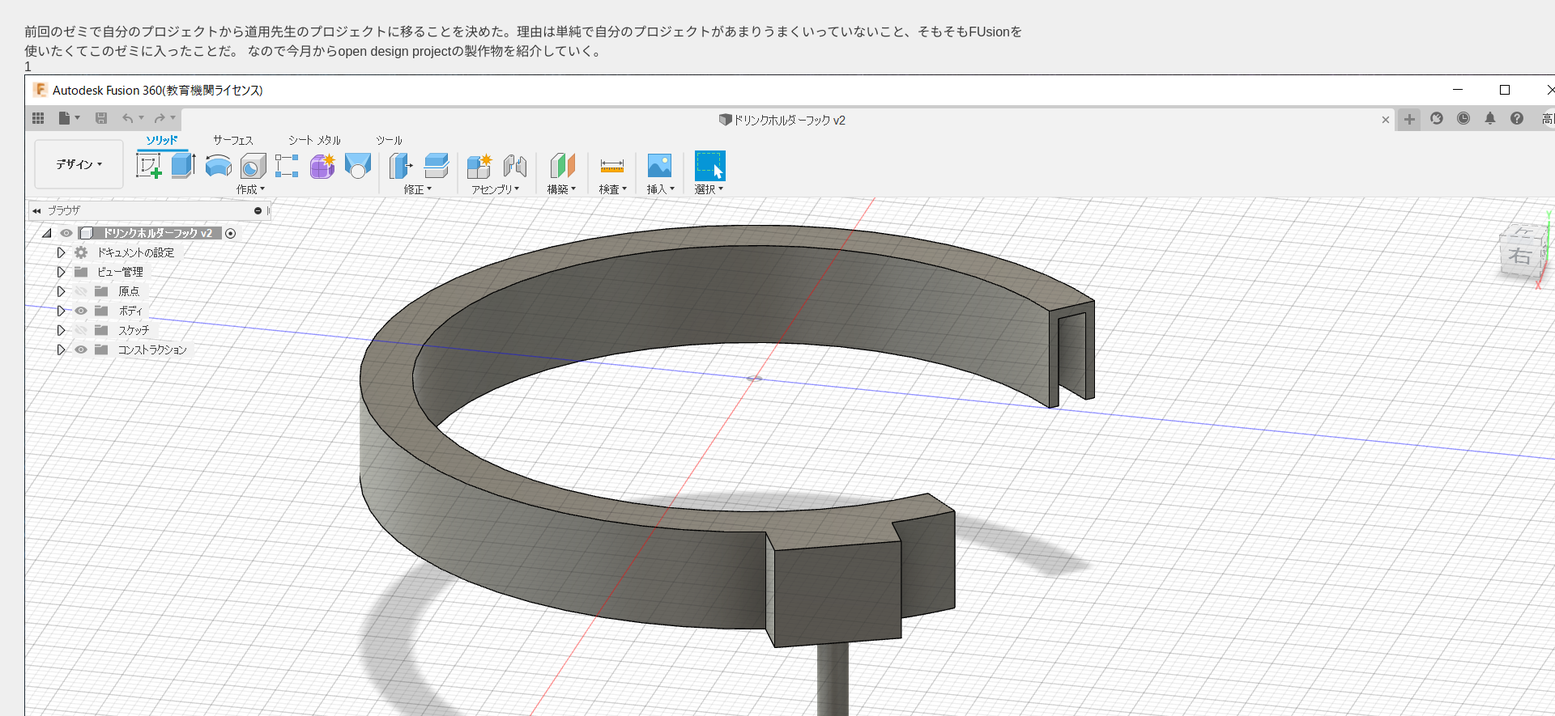
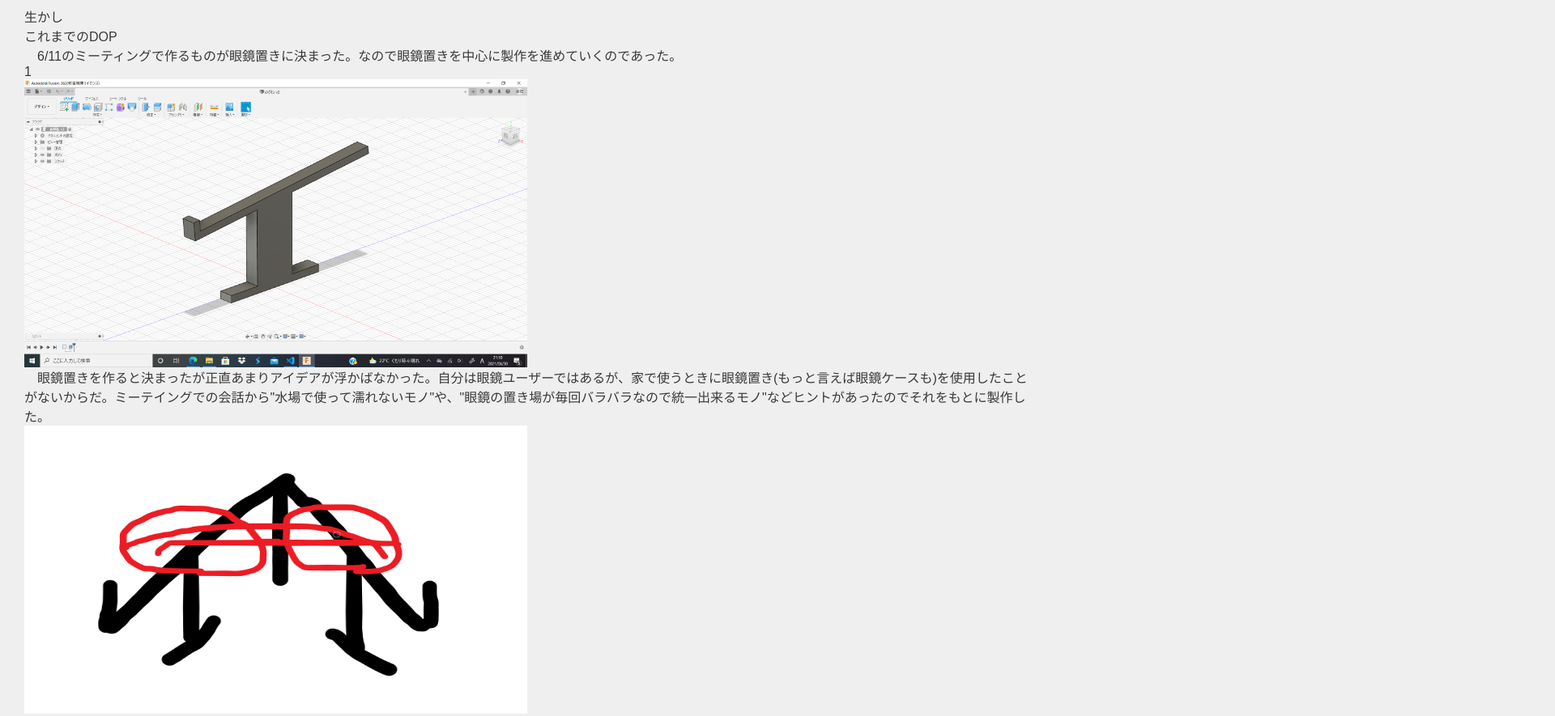
Before and after one commit to high-see/doyolab, a plain HTML site: page 20210630.html in a window 1280 px wide. Shown: the top 885 px of the page at 81% size, 1920 px wide, since content can reach past the window. Drawn offline with Linux system fonts and the light colour scheme.

Commit message:
20210630

```diff
--- a/20210630.html
+++ b/20210630.html
@@ -1,26 +1,29 @@
-<!doctype html>
+生かし<!doctype html>
 <html lang="jp">
 <head>
     <meta charset="utf-8">
     <meta name="viewport" content="width=device-width, initial-scale=1">
-    <title>更新3回目</title>
+    <title>更新6回目</title>
 
     <link rel="stylesheet" href="main.css">
 </head>
 
 
 <body>
-   <br>前回のゼミで自分のプロジェクトから道用先生のプロジェクトに移ることを決めた。理由は単純で自分のプロジェクトがあまりうまくいっていないこと、そもそもFUsionを使いたくてこのゼミに入ったことだ。
-   なので今月からopen design projectの製作物を紹介していく。
+   <br>これまでのDOP
+   <br>　6/11のミーティングで作るものが眼鏡置きに決まった。なので眼鏡置きを中心に製作を進めていくのであった。
    <br>1
-   <br><img src="images/202106151.png">
-   <br>まずはプロジェクトの変更を決めたとき最初に製作した物。特に指示はなかったため作りたいものを作ってみた。用途としてはドリンクホルダーに上から装着することでドリンクホルダーに袋をかけられるようになる。
-   ドリンクホルダーはいたるところにあるが袋をかけるところはあまり見ないため機能を足すことを考えてみた。プリント結果も良好でサポートこそついたものの簡単にむしることが出来た。
-   <br>
+   <br><img src="images/202106301.png" width="50%" height="50%">
+   <br>　眼鏡置きを作ると決まったが正直あまりアイデアが浮かばなかった。自分は眼鏡ユーザーではあるが、家で使うときに眼鏡置き(もっと言えば眼鏡ケースも)を使用したことがないからだ。ミーテイングでの会話から"水場で使って濡れないモノ"や、"眼鏡の置き場が毎回バラバラなので統一出来るモノ"などヒントがあったのでそれをもとに製作した。
+   <br><img src="images/202106302.png" width="50%" height="50%">
+   <br>　置き場だというのだからモノを置く面は少し上にあげたいと思い、まずこんなものを思いついたが明らかにサポートが張り巡らされる未来しか見れなかったので没案となった。結局製作したのが冒頭の画像。
+   没案となったモノの機能はのこしつつもサポートを付けないことを重視してデザインしのがアレ。使用方法としては2つ以上からユニットを組み、眼鏡を置く。使用した感想としては「使えなくはないけど使えない」。前提として安定感がない。もうちょっと下ぶくれ的にしたら安定感はまずかもしれないがサポートの問題がある。
+   先生からも「１つで機能しないものはダメ」と言われたのでこれも没案だろう。次は１つでモノを置けるモノを製作する。
+   <br><img src="images/megane.jpg" width="40%" height="40%">
    <br>2
-   <br>この週から各自にテーマが設けられた。自分のは「飾る・置く」。まったくイメージが湧かないのでとりあえず作ってみたのがこれ。待ちでよく見かける広告看板的なものに写真を飾れたらオシャレかなーという安直な考えのもと製作した。
-   プロジェクトでは一発成型が前提なので(多分そうだったきがする)、サポートもなるべくつけず一発でということを考えると徐々にわからなくなり、結局この簡易的なデザインになってしまった。
-   実際印刷してみても結構厳しめなサポートが付き、あまり良いものは出来なかった。
+   <br><img src="images/202106303.png" width="50%" height="50%">
+   <br>　上記の反省を生かし1発で印刷できる形を考えた末、"2次元のものに足付けたら行けるのでは？"という安直な考えが思い浮かびこれになった。必要な接点だけを残したUの字に足をつけたただそれだけのものだ。
+   しかし、これが意外と安定感があり機能としては悪くないものになった。ただデザイン的にいいとは言えず、総合的にいまいちなモノとなった。
    <br>
    <br>今後の展望
-   <br>先週のミーティングで今週の細かいテーマが眼鏡置きに決まった。機能性は持たせつつもデザイン性を置き去りにしない眼鏡置きの設計に精を出す。
+   <br>眼鏡置きのアイデア出しが停滞してきているので今週は新しいモノも同時進行で製作することになった。今のところペン立て的なものを製作しようと思っているがどうだろうか？
```
Also changed, not shown: 20210615.html (+2 -2 lines), index.html (+2 -1 lines), images/number_digtal6.png (added).
